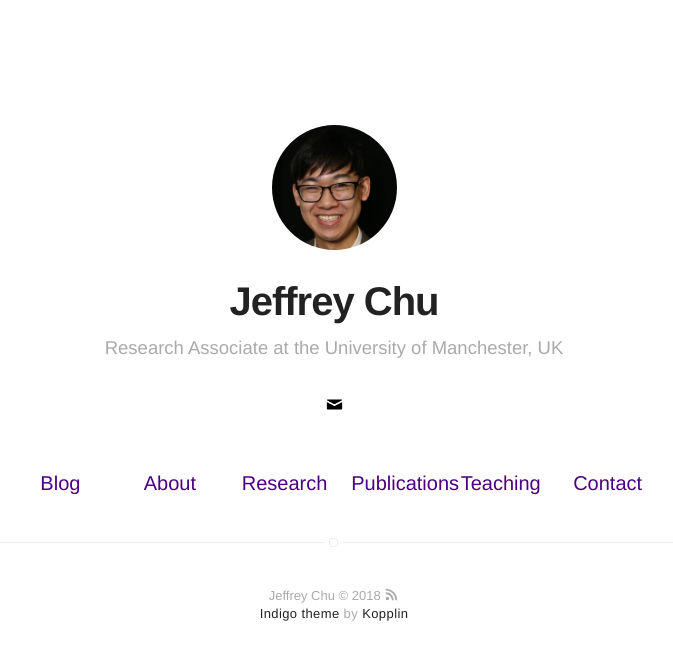
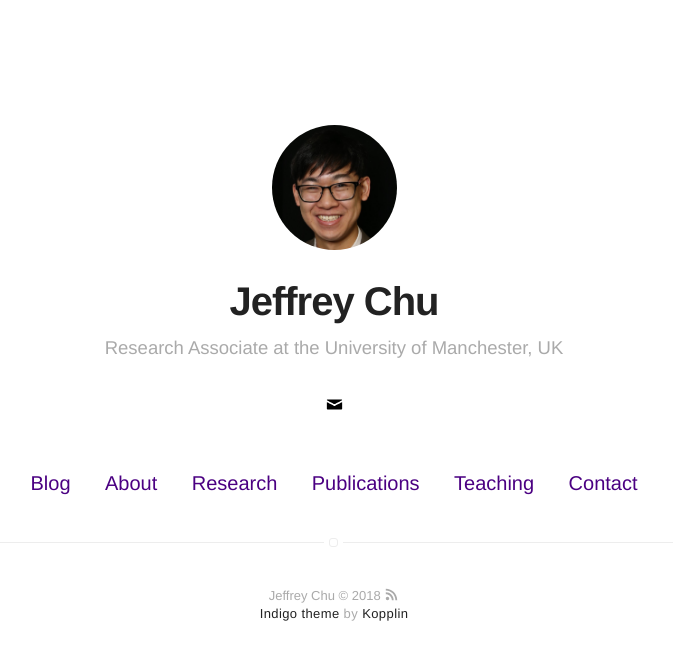
Before and after one commit to jeffrey-jchu/jeffrey-jchu.github.io, a Jekyll site: the page built from index.html, in a window 1280 px wide. Shown: the top 660 px of the page, without its empty margins (306-979 px from the left). Built offline with Jekyll 4.4.1, drawn with Linux system fonts in a browser that asks for light colours.

Commit message:
distribute width evenly

```diff
--- a/_sass/components/nav.sass
+++ b/_sass/components/nav.sass
@@ -40,7 +40,6 @@
             margin: 0
             border-radius: 4%
             transition: all .4s ease-in-out
-            width: 75px
 
             &:hover
                 color: $alpha
```
